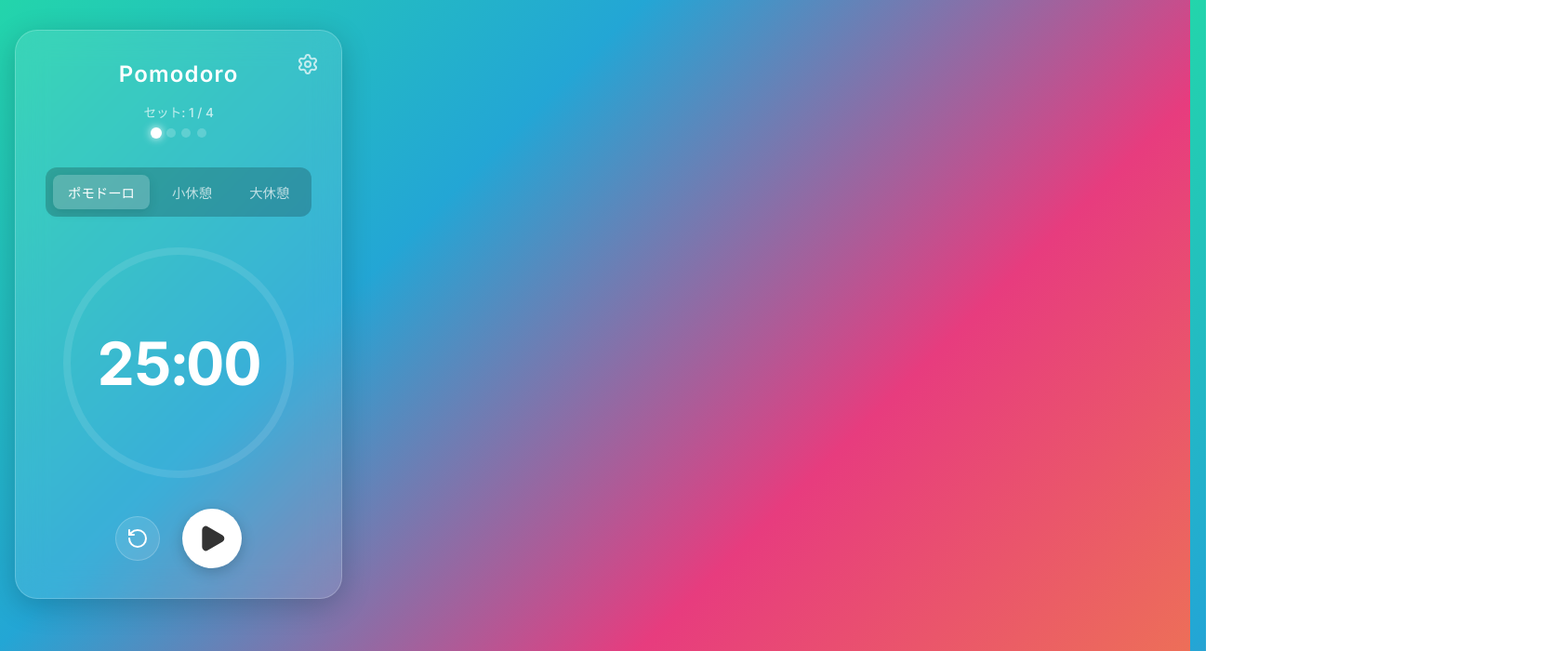
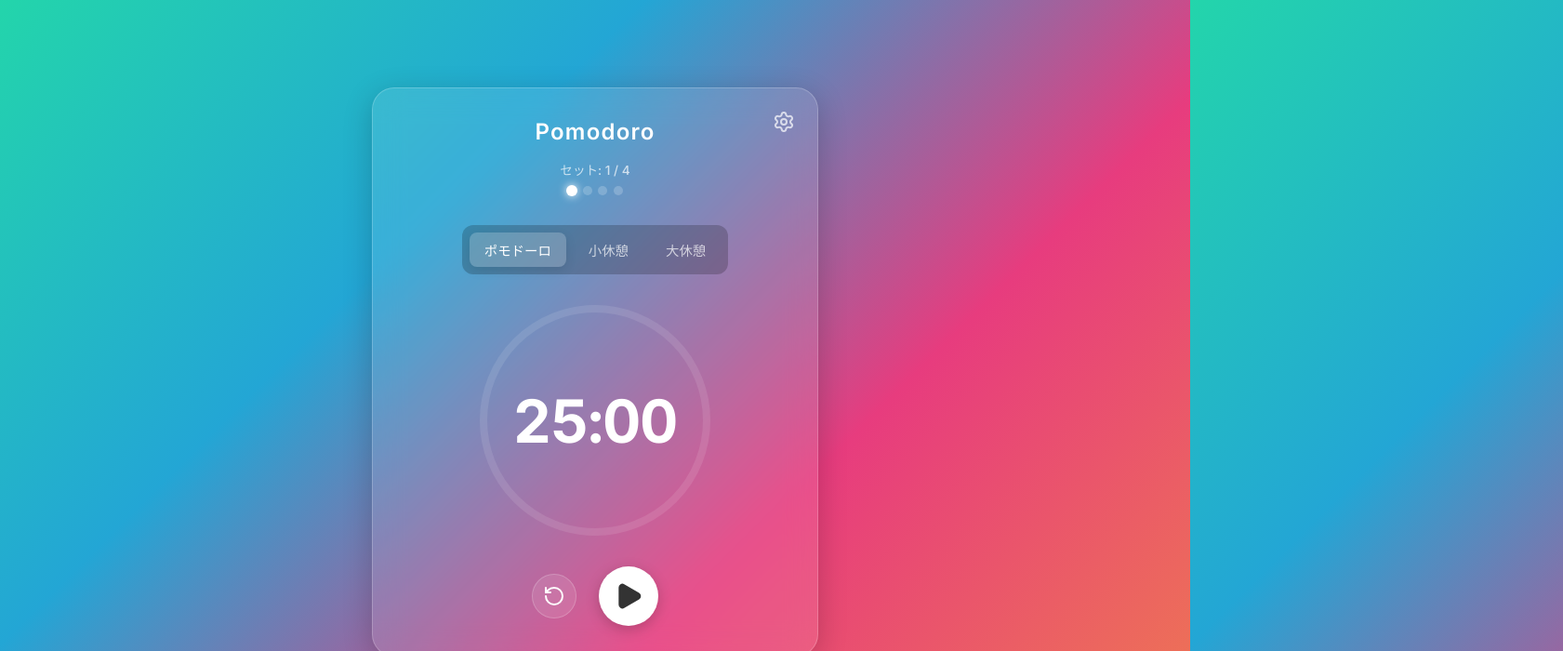
Before and after one commit to takabon69-beep/pomodoro-timer, a React (Vite) app: page / in a window 1280 px wide. Shown: the top 700 px of the page at 93% size, 1681 px wide, since content can reach past the window. Built offline with nearby package versions, Linux system fonts and the light colour scheme.

Commit message:
Fix horizontal centering of the app container

```diff
--- a/src/index.css
+++ b/src/index.css
@@ -30,6 +30,12 @@
   padding: 2rem 1rem;
   transition: background 0.5s ease;
   overflow-x: hidden;
+}
+
+#root {
+  width: 100%;
+  display: flex;
+  justify-content: center;
 }
 
 @keyframes gradientBG {
```
